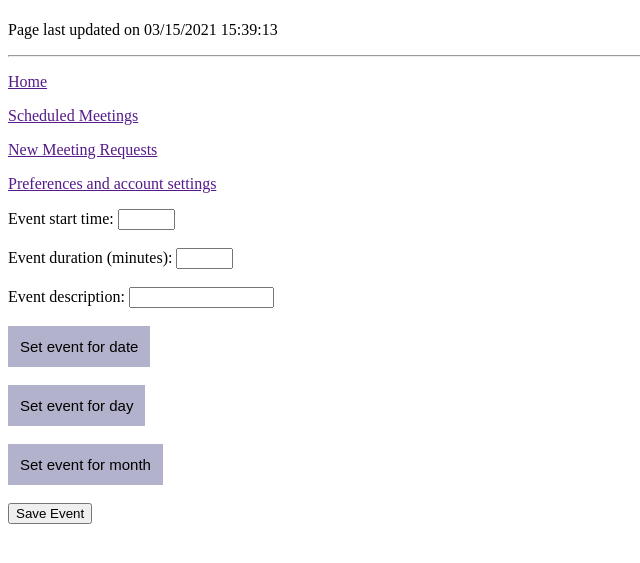
After one commit to mellison99/Development_Project, a PHP site: template includes/Meeting/app/templates/events.html.twig in a window 1280 px wide. The commit adds this page. Shown: the top 563 px of the page, without its empty margins (0-640 px from the left). Run offline with PHP 8.4, Linux system fonts and the light colour scheme; the template is opened without the code that fills it, so the values that code supplies are empty; some libraries are stand-ins or nearby versions.

Commit message:
Issue with meeting timeslots not addressed currently
Completed upcoming meetings page --> shows meetings yet to happen
Look into changing ordering (order by date not by how recently added --> simple sort by should solve)
Created page for adding events --> work on post and storing in db tomorrow,  wednesday attempt to incorporate into existing meetings notifications. Thursday apply this to meetings set to recur and make sure they also show up for existing meetings.

Still need to look into jquery suggestions and potential updating of current meetings panel on the booking page.

```diff
--- a/includes/Meeting/app/routes.php
+++ b/includes/Meeting/app/routes.php
@@ -21,3 +21,4 @@ require 'routes/logoutuser.php';
 require 'routes/downloadmessageselect.php';
 require 'routes/calendar.php';
 require 'routes/upcomingmeetings.php';
+require 'routes/events.php';
--- /dev/null
+++ b/includes/Meeting/app/templates/events.html.twig
@@ -0,0 +1,98 @@
+{% extends 'banner.html.twig' %}
+{% block content %}
+<html lang="en">
+<style>
+    .collapsible {
+        cursor: pointer;
+        padding: 12px;
+        color: black;
+        background: rgba(102,102,153,0.5);
+        border: none;
+        text-align: center;
+        font-size: 15px;
+    }
+
+    .active, .collapsible:hover {
+
+    }
+
+    .content {
+        display: none;
+        overflow: hidden;
+    }
+</style>
+<head>
+    <meta name = "viewport" content = "width=device-width, initial-scale = 1.0">
+    <title></title>
+</head>
+<p class="curr_page"><a href="{{ landing_page }}">Home</a>
+<p class="curr_page"><a href="{{ upcoming_meetings }}">Scheduled Meetings</a>
+<p class="curr_page"><a href="{{ meeting_requests }}">New Meeting Requests</a>
+<p class="curr_page"><a href="{{ landing_page }}">Preferences and account settings</a></p>
+<body>
+
+<div id="page-content-div">
+    <label for="time">Event start time:</label>
+    <input id="time" name="time" type="string" value="{{ initial_input_box_value }}" size="4" maxlength="5">
+    <br><br>
+    <label for="time">Event duration (minutes):</label>
+    <input id="duration" name="duration" type="string" value="{{ initial_input_box_value }}" size="4" maxlength="5">
+    <br><br>
+    <label for="description">Event description:</label>
+    <input id="description" name="description" type="string" value="{{ initial_input_box_value }}" size="15" maxlength="30">
+    <br><br>
+    <button type="button" class="collapsible">Set event for date</button>
+    <div class="content">
+        <p>Sets event to repeat by the date specified</p>
+        <input id="date" name="date" type="int" value="{{ initial_input_box_value }}" size="4" maxlength="2">
+    </div>
+    <br><br>
+    <button type="button" class="collapsible">Set event for day</button>
+    <div class="content">
+        <p>Sets event to repeat by the day of the week specified</p>
+        <select name="dayOfWeek">
+            <option value="" selected>Select a day</option>
+            {% for code, name in weekdays %}
+                <option value="{{code}}">{{name}}</option>
+            {% endfor %}
+        </select>
+
+    </div>
+    <br><br>
+    <button type="button" class="collapsible">Set event for month</button>
+    <div class="content">
+        <p>Sets event to repeat on entire month specified</p>
+        <select name="monthInYear">
+            <option value="" selected>Select a month</option>
+            {% for code, name in months %}
+                <option value="{{code}}">{{name}}</option>
+            {% endfor %}
+        </select>
+
+    </div>
+    <br><br>
+
+    <input type="submit"  value="Save Event" href = "{{ Send }}"></a>
+
+
+</div>
+    <script>
+        var coll = document.getElementsByClassName("collapsible");
+        var i;
+
+        for (i = 0; i < coll.length; i++) {
+            coll[i].addEventListener("click", function() {
+                this.classList.toggle("active");
+                var content = this.nextElementSibling;
+                if (content.style.display === "block") {
+                    content.style.display = "none";
+                } else {
+                    content.style.display = "block";
+                }
+            });
+        }
+    </script>
+</body>
+</html>
+
+{% endblock %}
--- a/includes/Meeting/app/templates/sendmessage.html.twig
+++ b/includes/Meeting/app/templates/sendmessage.html.twig
@@ -53,7 +53,7 @@
                     </div>
                 </div>
 
-                <label for="notes">Notes:</label>
+                <label for="notes">Subject:</label>
                 <input id="notes" name="notes" type="string" value="{{ initial_input_box_value }}" size="30" maxlength="140">
                 <br><br>
                 <input type="submit"  value="Send" href = "{{ Send }}"></a>
```
Also changed, not shown: includes/Meeting/app/routes/events.php (added, +47 -0 lines), sql_scripts/create_meetings_database.sql (added, +83 -0 lines), sql_scripts/create_message_database.sql (deleted, +0 -65 lines).
